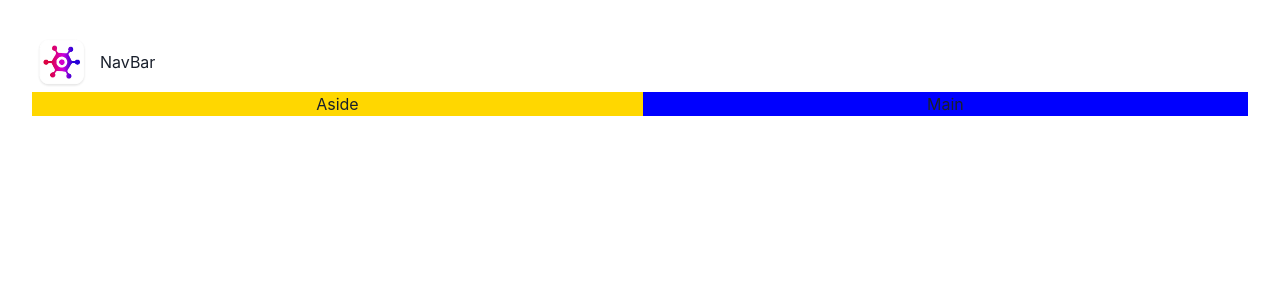
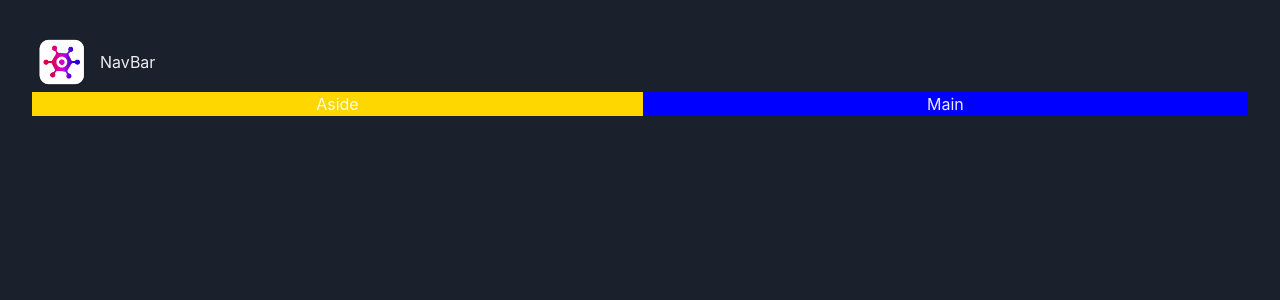
Before and after one commit to AbyssalWhale/game-store, a React (Vite) app: page / in a window 1280 px wide. Shown: the top 300 px of the page. Built offline with nearby package versions, Linux system fonts and the light colour scheme.

Commit message:
dark mode

```diff
--- a/src/main.tsx
+++ b/src/main.tsx
@@ -1,12 +1,16 @@
-import { ChakraProvider } from "@chakra-ui/react";
+import { ChakraProvider, ColorModeScript } from "@chakra-ui/react";
 import React from "react";
 import ReactDOM from "react-dom/client";
 import App from "./App";
+import theme from "./theme";
 import "./index.css";
 
 ReactDOM.createRoot(document.getElementById("root") as HTMLElement).render(
   <React.StrictMode>
-    <ChakraProvider>
+    <ChakraProvider theme={theme}>
+      <ColorModeScript
+        initialColorMode={theme.config.initialColorMode}
+      ></ColorModeScript>
       <App />
     </ChakraProvider>
   </React.StrictMode>
--- /dev/null
+++ b/src/theme.ts
@@ -0,0 +1,9 @@
+import {extendTheme, ThemeConfig } from "@chakra-ui/react"
+
+const config: ThemeConfig = {
+    initialColorMode: 'dark'
+}
+
+const theme = extendTheme({config});
+
+export default theme;
```
